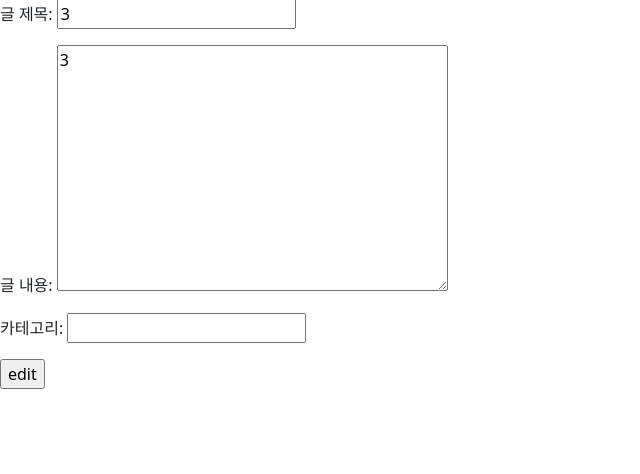
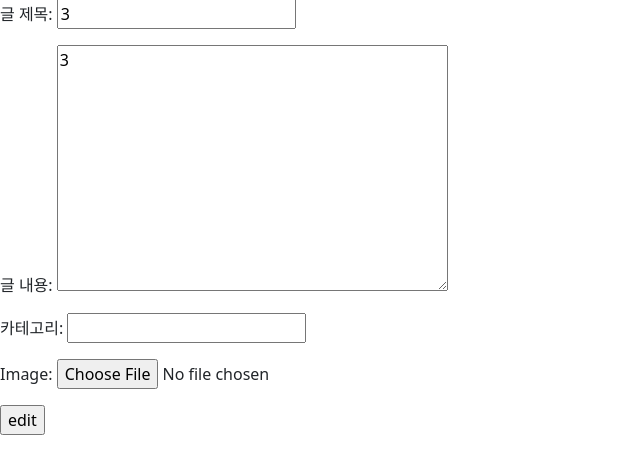
Before and after one commit to taencoding/django-blog-project, a Django app: page /blog/edit/1/ in a window 1280 px wide. Shown: the part 57-531 px from the top of the page, without its empty margins (0-640 px from the left). Run offline with Django 4.2, Linux system fonts and the light colour scheme; data comes from the database, SQL or seed files in the repository.

Commit message:
feat(blog): Add function and Modify template for image upload

```diff
--- a/myapp/app/urls.py
+++ b/myapp/app/urls.py
@@ -30,4 +30,7 @@ urlpatterns = [
     path('blog/', include('blog.urls')),
     path('user/', include('user.urls')),
     path('', views.IndexMain.as_view()),
-] + static(settings.STATIC_URL, document_root=settings.STATIC_ROOT)
+]
+
+urlpatterns += static(settings.STATIC_URL, document_root=settings.STATIC_ROOT)
+urlpatterns += static(settings.MEDIA_URL, document_root=settings.MEDIA_ROOT)
--- a/myapp/blog/forms.py
+++ b/myapp/blog/forms.py
@@ -6,7 +6,7 @@ class PostForm(forms.ModelForm):
 
     class Meta:
         model = Post
-        fields = ['title', 'content', 'category']
+        fields = ['title', 'content', 'category', 'image']
 
 
 # class CommentForm(forms.ModelForm):
--- a/myapp/blog/models.py
+++ b/myapp/blog/models.py
@@ -20,6 +20,7 @@ class Post(models.Model):
     created_at = models.DateTimeField(auto_now_add=True)
     updated_at = models.DateTimeField(auto_now=True)
     category = models.CharField(max_length=50, verbose_name="카테고리")
+    image = models.ImageField(blank=True) # upload_to='media/'
 
     # def is_content_more300(self):
     #     return len(self.content) > 300
--- a/myapp/blog/templates/blog/post_detail.html
+++ b/myapp/blog/templates/blog/post_detail.html
@@ -7,6 +7,12 @@
     <p>내용: {{ post_content }}</p>
     <p>카테고리: {{ post_category }}</p>
     <p>작성시간 : {{ post_created_at }}</p>
+    {% if post_image %}
+        <div>
+            <img src="{{ post_image.url }}" alt="">
+        </div>
+    {% endif %}
+
     <!-- <p>수정시간 : {{ post.updated_at }}</p> -->
     {% if post_writer == request.user %}
     <a href="{% url 'blog:edit' pk=post_id %}" class="btn">Edit</a>
--- a/myapp/blog/templates/blog/post_edit.html
+++ b/myapp/blog/templates/blog/post_edit.html
@@ -3,7 +3,7 @@
 {% block content %}
 
 <h1>블로그 글 수정</h1>
-<form action="{% url 'blog:edit' pk=post.pk %}" method="post">
+<form action="{% url 'blog:edit' pk=post.pk %}" method="post" enctype="multipart/form-data">
     {% csrf_token %}
     {{ form.as_p }}
     <input type="submit" value="edit">
--- a/myapp/blog/templates/blog/post_form.html
+++ b/myapp/blog/templates/blog/post_form.html
@@ -2,7 +2,7 @@
 
 {% block content %}
 <h1>블로그 글 등록하기</h1>
-<form action="{% url 'blog:write' %}" method="post">
+<form action="{% url 'blog:write' %}" method="post" enctype="multipart/form-data">
     {% csrf_token %}
     {{ form.as_p }}
     <input type="submit" class="btn" value="submit">
--- a/myapp/blog/views.py
+++ b/myapp/blog/views.py
@@ -29,7 +29,7 @@ class Write(LoginRequiredMixin, View):
         return render(request, 'blog/post_form.html', context)
 
     def post(self, request):
-        form = PostForm(request.POST)
+        form = PostForm(request.POST, request.FILES)
 
         if form.is_valid():
             post = form.save(commit=False)
@@ -43,7 +43,6 @@ class Write(LoginRequiredMixin, View):
         return render(request, 'blog/post_form.html', context)
 
 
-
 class Detail(View):
     def get(self, request, pk):
         post = Post.objects.get(pk=pk)
@@ -55,6 +54,7 @@ class Detail(View):
             'post_content': post.content,
             'post_category': post.category,
             'post_created_at': post.created_at,
+            'post_image': post.image,
         }
         return render(request, 'blog/post_detail.html', context)
 
@@ -62,7 +62,7 @@ class Detail(View):
 class Update(View):
     def get(self, request, pk):
         post = Post.objects.get(pk=pk)
-        form = PostForm(initial={'title': post.title, 'content': post.content})
+        form = PostForm(initial={'title': post.title, 'content': post.content, 'category': post.category, 'image': post.image})
         context = {
             'form': form,
             'post': post,
@@ -71,11 +71,12 @@ class Update(View):
 
     def post(self, request, pk):
         post = get_object_or_404(Post, pk=pk)
-        form = PostForm(request.POST)
-
+        form = PostForm(request.POST, request.FILES) # , request.FILES
         if form.is_valid():
             post.title = form.cleaned_data['title']
             post.content = form.cleaned_data['content']
+            post.category = form.cleaned_data['category']
+            post.image = form.cleaned_data['image']
             post.save()
             return redirect('blog:detail', pk=pk)
 
```
Also changed, not shown: myapp/app/settings.py (+7 -0 lines). Lines whose indentation alone changed are shown as unchanged.
